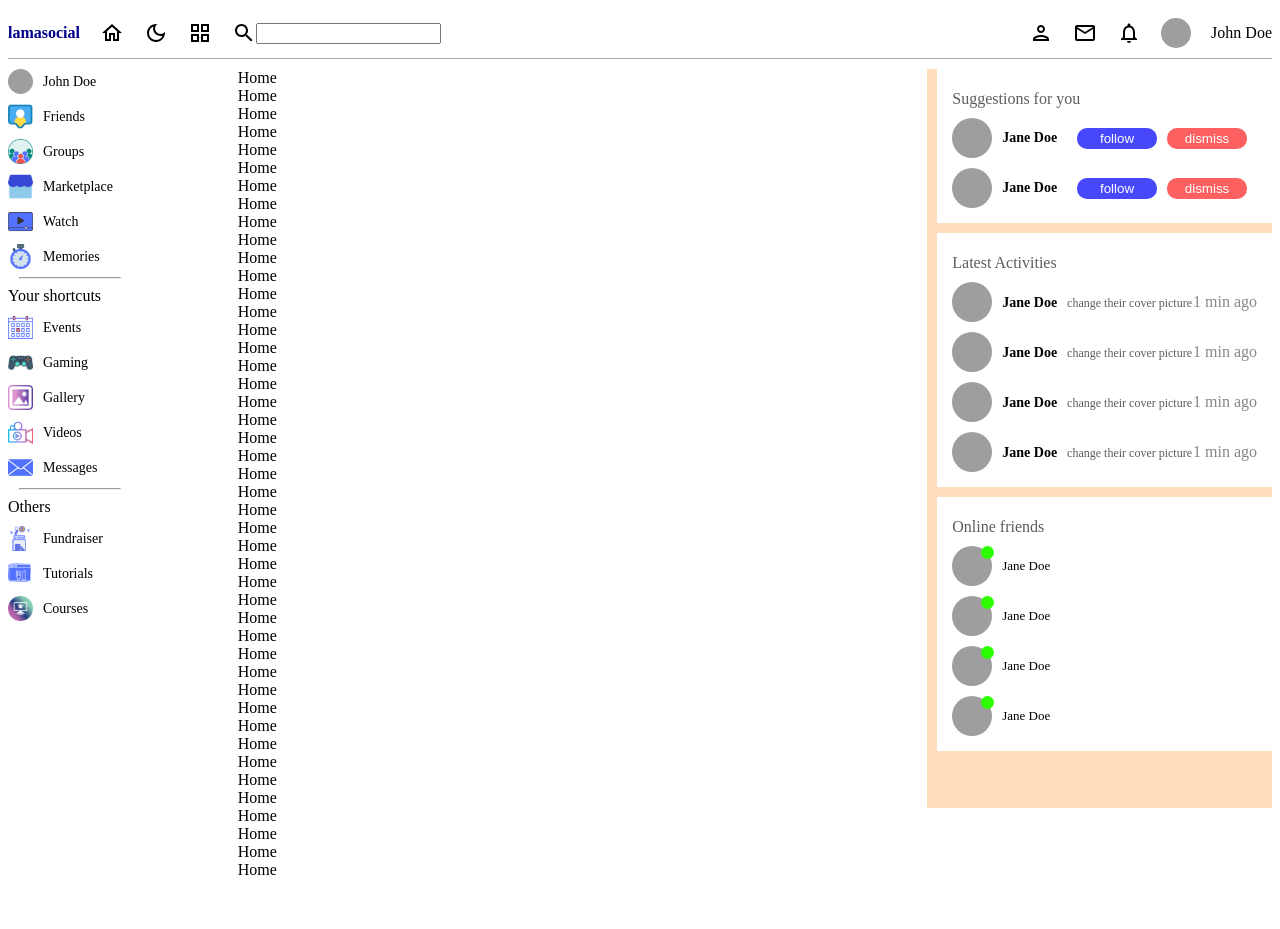
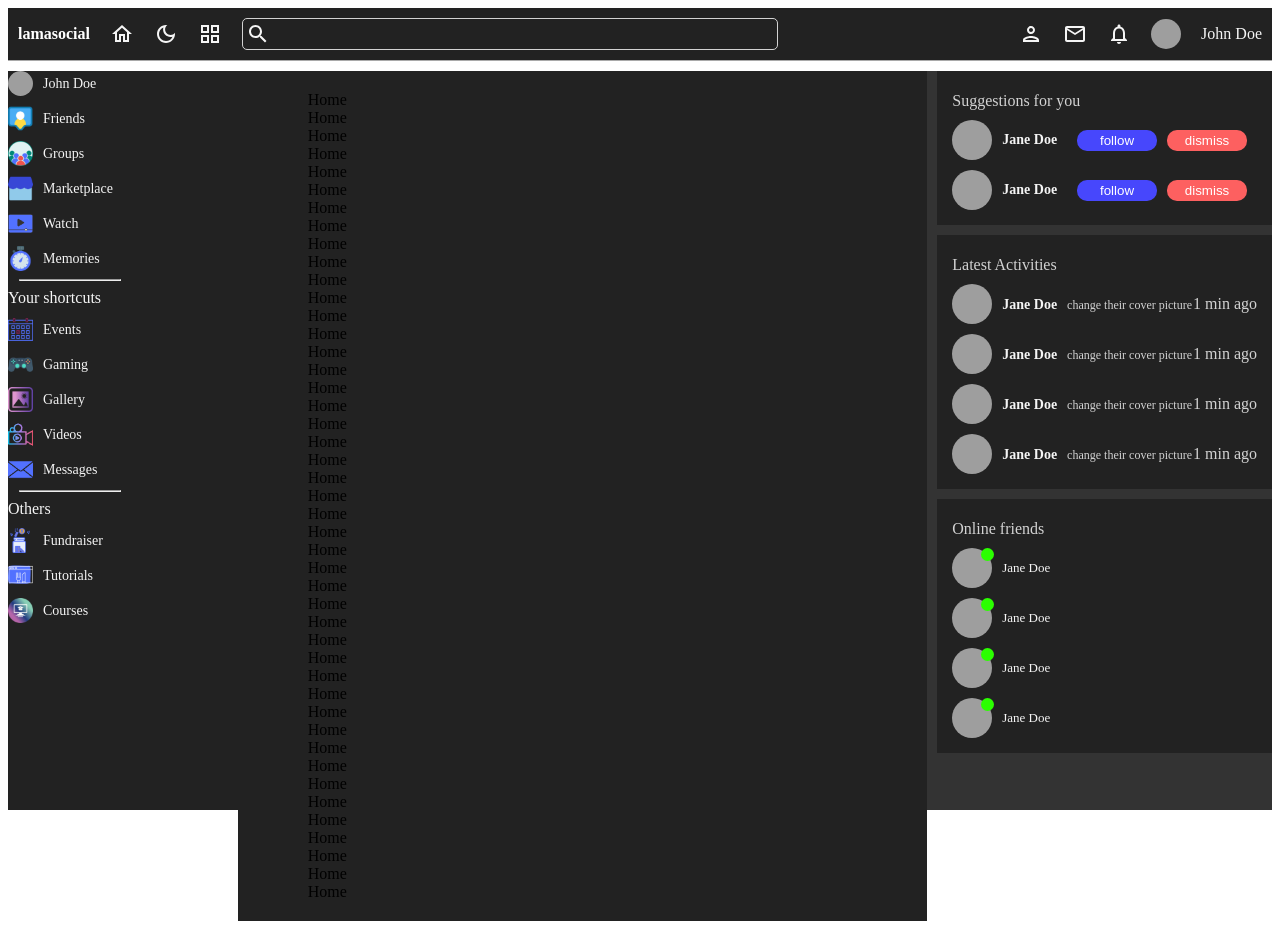
Before and after one commit to RomanTimilsina/facebook_frontend, a React (Create React App) app: page / in a window 1280 px wide. Before the commit the page ends 887 px from the top, so only its background shows below. Built offline with nearby package versions, Linux system fonts and the light colour scheme; grey boxes are pictures that could not be loaded.

Commit message:
creating_darkMode_using_sass

```diff
--- a/src/App.js
+++ b/src/App.js
@@ -12,6 +12,7 @@
 } from "react-router-dom";
 import Home from "./pages/home/Home";
 import Profile from "./pages/profile/Profile";
+import './style.scss'
 
 function App() {
 
@@ -19,7 +20,7 @@
 
   const Layout = () => {
     return (
-      <div>
+      <div className="theme-dark" >
         <NavBar />
         <div style={{display:'flex'}}>
         <LeftBar />
--- a/src/components/leftBar/leftbar.scss
+++ b/src/components/leftBar/leftbar.scss
@@ -1,9 +1,14 @@
+@import '../../style.scss';
+
 .leftBar{
+  @include themify($themes){
   flex: 2;
   position: sticky;
   top: 61px;
   height: calc(100vh - 61px);
   overflow: scroll;
+  background-color: themed('bg');
+  color: themed('textColor');
 
   &::-webkit-scrollbar{
     display: none;
@@ -16,6 +21,7 @@
     hr{
       width: 100px;
       margin-left: 5%;
+      color: themed('textColorSoft');
     }
 
 
@@ -59,3 +65,4 @@
     }
   }
 }
+}
--- a/src/components/navBar/navBar.scss
+++ b/src/components/navBar/navBar.scss
@@ -1,15 +1,17 @@
+@import '../../style.scss';
+
 .navbar{
+  @include themify($themes){
   display: flex;
   align-items: center;
   justify-content: space-between;
-  padding: 10px 0;
+  padding: 10px ;
   margin-bottom: 10px;
-
   border-bottom: 1px solid darkgray;
-
   position: sticky;
   top: 0;
-  background-color: #fff;
+  background-color: themed('bg');
+  color: themed('textColor');
 
   .left{
 
@@ -19,14 +21,23 @@
 
     span{
       font-weight: bold;
-      color: darkblue;
+      color: themed('logo');
     }
 
     .search{
       display: flex;
       align-items: center;
+      border: 1px solid lightgray;
+      border-radius: 5px;
+      padding: 3px;
+
+
       input{
-
+        border: none;
+        width: 500px;
+        background-color: transparent;
+        color: themed('textColor');
+        outline: none;
       }
     }
   }
@@ -42,6 +53,7 @@
       display: flex;
       align-items: center;
       gap: 20px;
+
       img{
         width: 30px;height: 30px;
         border-radius: 50%;
@@ -49,3 +61,4 @@
     }
   }
 }
+}
--- a/src/components/rightBar/rightbar.scss
+++ b/src/components/rightBar/rightbar.scss
@@ -1,10 +1,15 @@
+@import '../../style.scss';
+
 .rightBar{
+  @include themify($themes){
+
+
   position: sticky;
   top: 61px;
   height: calc(100vh - 61px);
   overflow: scroll;
   flex:3;
-  background-color: rgb(255, 221, 187);
+  background-color: themed('bgSoft');
 
   &::-webkit-scrollbar{
     display: none;
@@ -16,17 +21,17 @@
 
 
     .item{
-      background-color: rgb(255, 255, 255);
+      background-color: themed('bg');
       padding: 5px 15px;
       margin-left: 10px;
       margin-bottom: 10px;
-      ;
+
 
 
       p{
         font-weight: normal;
         font-size: 16px;
-        color: rgb(94, 92, 92);
+        color:themed('textColorSoft');
         margin-bottom: 10px;
       }
 
@@ -70,7 +75,7 @@
 
           span{
             font-weight: 600;
-            color: black;
+            color:themed('textColor');
             font-size: 14px;
             margin-right: 10px;
           }
@@ -81,7 +86,7 @@
         }
 
         span{
-          color:rgb(135, 135, 140);
+          color:themed('textColorSoft');
           align-self:inherit;
         }
 
@@ -107,3 +112,4 @@
     }
   }
 }
+}
--- a/src/pages/home/home.scss
+++ b/src/pages/home/home.scss
@@ -0,0 +1,8 @@
+@import '../../style.scss';
+
+.home{
+  @include themify($themes){
+    background-color: themed('bg');
+    padding: 20px 70px;
+  }
+}
--- /dev/null
+++ b/src/style.scss
@@ -0,0 +1,41 @@
+$themes: (
+  light: (
+    textColor: #000,
+    bg: white,
+    logo: darkblue,
+    bgSoft: #f6f3f3,
+    textColorSoft: #555,
+    border: lightgray,
+  ),
+  dark: (
+    textColor: whitesmoke,
+    bg: #222,
+    logo: white,
+    bgSoft: #333,
+    textColorSoft: lightgray,
+    border: #444,
+  )
+);
+
+@mixin themify($themes) {
+  @each $theme, $map in $themes {
+    .theme-#{$theme} & {
+      $theme-map: () !global;
+      @each $key, $submap in $map {
+        $value: map-get(map-get($themes, $theme), "#{$key}");
+        $theme-map: map-merge(
+          $theme-map,
+          (
+            $key: $value,
+          )
+        ) !global;
+      }
+      @content;
+      $theme-map: null !global;
+    }
+  }
+}
+
+@function themed($key) {
+  @return map-get($theme-map, $key);
+}
```
